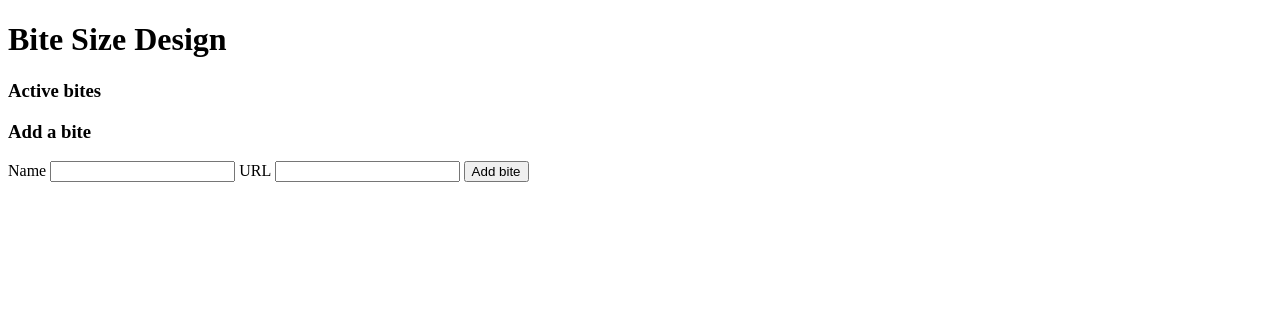
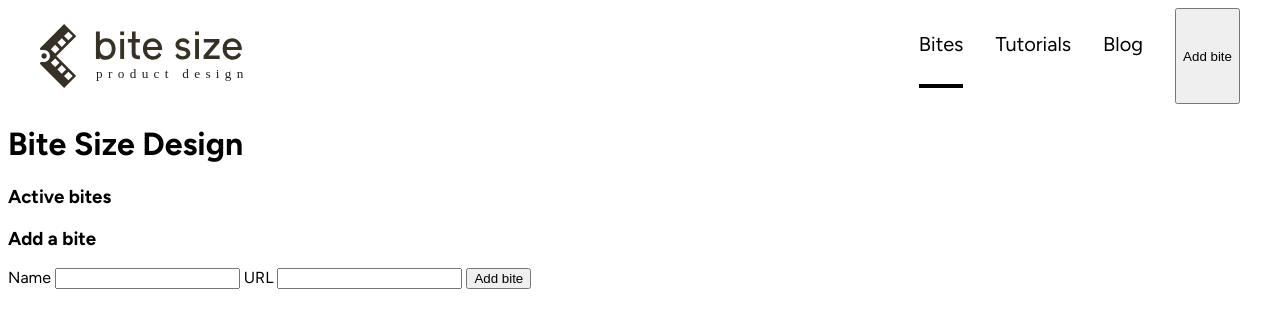
Before and after one commit to Turnerlv/js-final, a website: page public/index.html in a window 1280 px wide. Drawn offline with Linux system fonts and the light colour scheme; no server answers; a web font is replaced by a local one.

Commit message:
adds header

```diff
--- /dev/null
+++ b/public/css/style.css
@@ -0,0 +1,39 @@
+body {
+    font-family: "Figtree", sans-serif;
+}
+header {
+    display: flex;
+    justify-content: center;
+}
+.header-container {
+    height: 6rem;
+    width: 100%;
+    max-width: 1200px;
+    display: flex;
+    flex-direction: row;
+    justify-content: center;
+}
+.logo-container {
+    flex: 1;
+    padding: 1rem 0;
+}
+.logo{
+    width: auto;
+    height: 100%;
+}
+.tab-links {
+    display: flex;
+    flex-direction: row;
+    gap: 2rem;
+    padding-right: 2rem;
+}
+.tab-link {
+    list-style: none;
+    font-size: 1.25rem;
+    padding: 0.5rem 0;
+
+}
+.tab-link:first-child {
+    border-bottom: 4px solid;
+    box-sizing: border-box;
+}
--- a/public/index.html
+++ b/public/index.html
@@ -4,9 +4,28 @@
     <meta charset="UTF-8">
     <meta name="viewport" content="width=device-width, initial-scale=1.0">
     <title>JS final - Bite Size POC</title>
+    <link rel="preconnect" href="https://fonts.googleapis.com">
+    <link rel="preconnect" href="https://fonts.gstatic.com" crossorigin>
+    <link href="https://fonts.googleapis.com/css2?family=Dancing+Script:wght@400..700&family=Figtree:ital,wght@0,300..900;1,300..900&family=Tomorrow:ital,wght@0,100;0,200;0,300;0,400;0,500;0,600;0,700;0,800;0,900;1,100;1,200;1,300;1,400;1,500;1,600;1,700;1,800;1,900&display=swap" rel="stylesheet">
+    <link rel="stylesheet" href="./css/style.css">
     <script defer src="./js/main.js"></script>
 </head>
 <body>
+    <header>
+        <div class="header-container">
+            <div class="logo-container">
+                <a href="/" class="logo">
+                    <img class="logo" src="images/Bite_size_design_branding_final.svg" alt="Bite size design logo">
+                </a>
+            </div>
+            <ul class="tab-links">
+                <li class="tab-link">Bites</li>
+                <li class="tab-link">Tutorials</li>
+                <li class="tab-link">Blog</li>
+            </ul>
+            <button class="intake-trigger">Add bite</button>
+        </div>
+    </header>
     <h1>Bite Size Design</h1>
 
     <h3>Active bites</h3>
```
Also changed, not shown: public/images/Bite_size_design_branding_final.svg (added).
